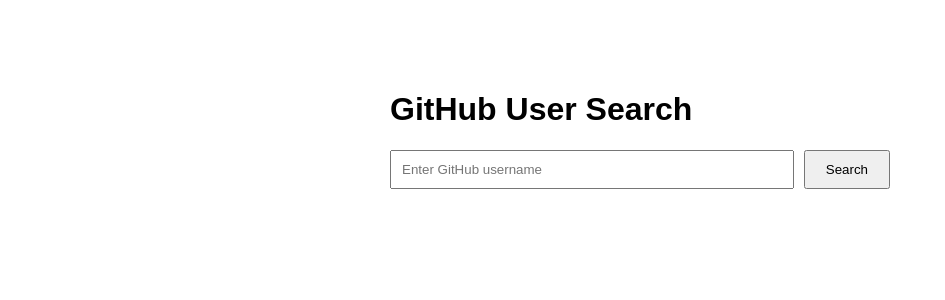
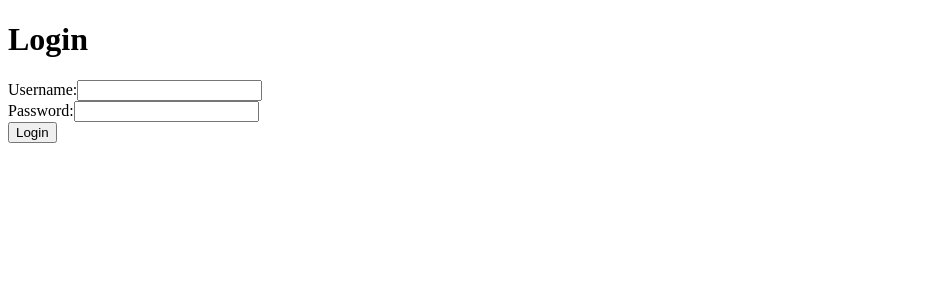
Before and after one commit to maxameddev/React.js, a React (Vite) app: page / in a window 1280 px wide. Shown: the top 300 px of the page, without its empty margins (0-945 px from the left). Built offline with nearby package versions, Linux system fonts and the light colour scheme.

Commit message:
Created login system

```diff
--- a/src/App.jsx
+++ b/src/App.jsx
@@ -1,9 +1,50 @@
-import GithubSearch from "./Greeting";
+import { useState } from "react";
+import Greeting from "./Greeting";
 
 function App() {
+  const [isLoggedIn, setIsLoggedIn] = useState(false);
+  const [username, setUsername] = useState("");
+
+  const handleLogin = (e) => {
+    e.preventDefault();
+
+    if (username.trim() !== "") {
+      setIsLoggedIn(true);
+    }
+  };
+
+  const handleLogout = () => {
+    setIsLoggedIn(false);
+    setUsername("");
+  };
+
   return (
     <div>
-      <GithubSearch />
+      {isLoggedIn ? (
+        <Greeting username={username} logout={handleLogout} />
+      ) : (
+        <>
+          <h1>Login</h1>
+
+          <form onSubmit={handleLogin}>
+            <div>
+              <label>Username:</label>
+              <input
+                type="text"
+                value={username}
+                onChange={(e) => setUsername(e.target.value)}
+              />
+            </div>
+
+            <div>
+              <label>Password:</label>
+              <input type="password" />
+            </div>
+
+            <button type="submit">Login</button>
+          </form>
+        </>
+      )}
     </div>
   );
 }
--- a/src/Greeting.jsx
+++ b/src/Greeting.jsx
@@ -1,142 +1,13 @@
-import { useState } from "react";
+function Greeting({ username, logout }) {
+  return (
+    <div>
+      <h1>Welcome, {username}!</h1>
 
-function GithubSearch() {
-  const [username, setUsername] = useState("");
-  const [user, setUser] = useState(null);
-  const [loading, setLoading] = useState(false);
-  const [error, setError] = useState("");
-
-  const searchUser = async () => {
-    if (!username) return;
-
-    setLoading(true);
-    setError("");
-
-    try {
-      const response = await fetch(
-        `https://api.github.com/users/${username}`
-      );
-
-      if (!response.ok) {
-        throw new Error("User not found");
-      }
-
-      const data = await response.json();
-      setUser(data);
-    } catch (err) {
-      setError(err.message);
-      setUser(null);
-    }
-
-    setLoading(false);
-  };
-
-  return (
-    <div
-      style={{
-        maxWidth: "500px",
-        margin: "50px auto",
-        padding: "20px",
-        fontFamily: "Arial",
-      }}
-    >
-      <h1>GitHub User Search</h1>
-
-      <div
-        style={{
-          display: "flex",
-          gap: "10px",
-          marginBottom: "20px",
-        }}
-      >
-        <input
-          type="text"
-          placeholder="Enter GitHub username"
-          value={username}
-          onChange={(e) => setUsername(e.target.value)}
-          style={{
-            flex: 1,
-            padding: "10px",
-          }}
-        />
-
-        <button
-          onClick={searchUser}
-          style={{
-            padding: "10px 20px",
-            cursor: "pointer",
-          }}
-        >
-          Search
-        </button>
-      </div>
-
-      {loading && <h3>Loading...</h3>}
-
-      {error && (
-        <h3 style={{ color: "red" }}>
-          {error}
-        </h3>
-      )}
-
-      {user && (
-        <div
-          style={{
-            border: "1px solid #ddd",
-            padding: "20px",
-            borderRadius: "10px",
-            boxShadow: "0 0 10px rgba(0,0,0,0.1)",
-          }}
-        >
-          <img
-            src={user.avatar_url}
-            alt={user.login}
-            width="150"
-            style={{
-              borderRadius: "50%",
-              marginBottom: "15px",
-            }}
-          />
-
-          <h2>{user.name}</h2>
-          <p>@{user.login}</p>
-
-          <p>
-            <strong>Location:</strong>{" "}
-            {user.location || "N/A"}
-          </p>
-
-          <p>
-            <strong>Followers:</strong>{" "}
-            {user.followers}
-          </p>
-
-          <p>
-            <strong>Following:</strong>{" "}
-            {user.following}
-          </p>
-
-          <p>
-            <strong>Public Repos:</strong>{" "}
-            {user.public_repos}
-          </p>
-
-          <p>
-            <strong>Bio:</strong>{" "}
-            {user.bio || "No bio available"}
-          </p>
-
-          <a
-            href={user.html_url}
-            target="_blank"
-            rel="noreferrer"
-          >
-            View GitHub Profile
-          </a>
-        </div>
-      )}
+      <button onClick={logout}>
+        Logout
+      </button>
     </div>
   );
 }
 
-export default GithubSearch;
+export default Greeting;
```
